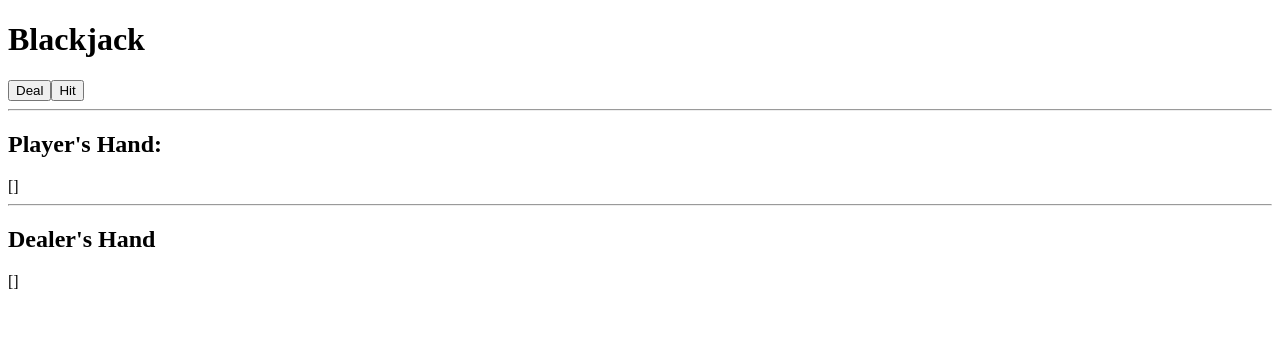
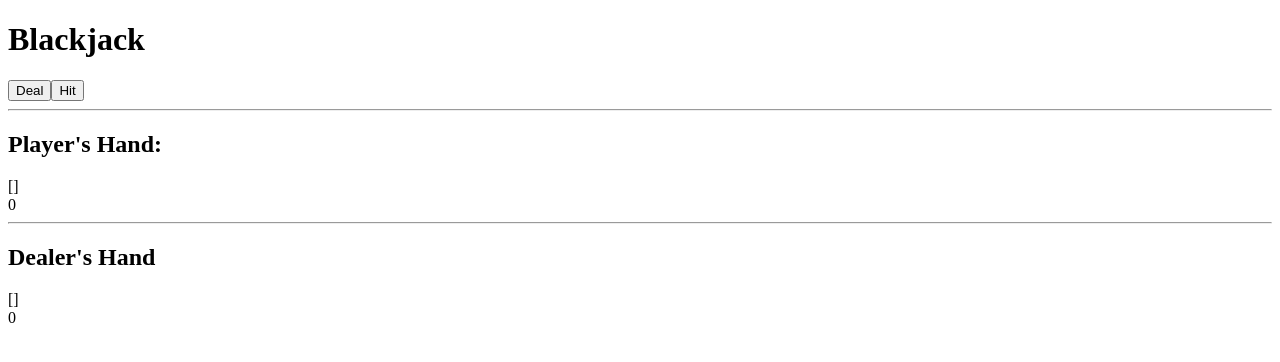
Before and after one commit to cdterry87/Blackack, a Vue app: page / in a window 1280 px wide. Shown: the top 362 px of the page. Built offline with nearby package versions, Linux system fonts and the light colour scheme.

Commit message:
Added logic to get basic totals

```diff
--- a/src/App.vue
+++ b/src/App.vue
@@ -6,12 +6,14 @@
         <hr>
         <div>
             <h2>Player's Hand:</h2>
-            {{ playerHand }}
+            <div>{{ playerHand }}</div>
+            <div>{{ playerHandTotal }}</div>
         </div>
         <hr>
         <div>
             <h2>Dealer's Hand</h2>
-            {{ dealerHand }}
+            <div>{{ dealerHand }}</div>
+            <div>{{ dealerHandTotal }}</div>
         </div>
     </div>
 </template>
@@ -65,5 +67,45 @@ export default {
             this.dealerHand = []
         }
     },
+    computed: {
+        playerHandTotal: function() {
+            let value = 0
+            let total = 0
+            for( let card in this.playerHand ){
+                value = this.playerHand[card].value
+
+                if (value == "K" || value == "Q" || value == "J") {
+                    value = 10
+                }
+
+                if (value == "A") {
+                    value = 11
+                }
+
+                value = parseInt(value)
+                total += value
+            }
+            return total
+        },
+        dealerHandTotal: function() {
+            let value = 0
+            let total = 0
+            for( let card in this.dealerHand ){
+                value = this.dealerHand[card].value
+
+                if (value == "K" || value == "Q" || value == "J") {
+                    value = 10
+                }
+
+                if (value == "A") {
+                    value = 11
+                }
+
+                value = parseInt(value)
+                total += value
+            }
+            return total
+        }
+    }
 }
 </script>
```
